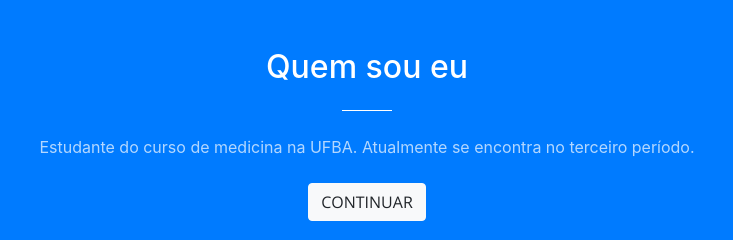
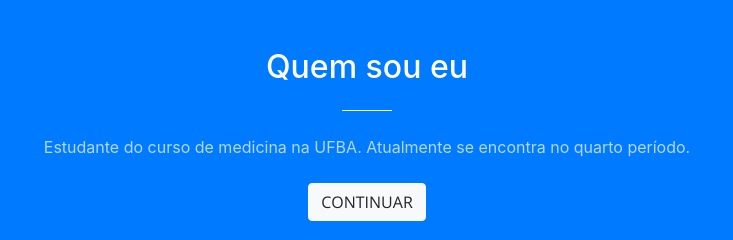
Before and after one commit to AlefeSantos/alefesantos.github.io, a website with bundled scripts: page index.html in a window 1280 px wide. Shown: the part 880-1120 px from the top of the page, 273-1006 px from the left. Built offline with nearby package versions, Linux system fonts and the light colour scheme.

Commit message:
acrescimo quarto periodo

```diff
--- a/index.html
+++ b/index.html
@@ -77,7 +77,7 @@
           <div class="col-lg-8 mx-auto text-center">
             <h2 class="section-heading text-white">Quem sou eu</h2>
             <hr class="light my-4">
-            <p class="text-faded mb-4">Estudante do curso de medicina na UFBA. Atualmente se encontra no terceiro período.</p>
+            <p class="text-faded mb-4">Estudante do curso de medicina na UFBA. Atualmente se encontra no quarto período.</p>
             <a class="btn btn-light btn-xl js-scroll-trigger" href="#portfolio">Continuar</a>
           </div>
         </div>
```
